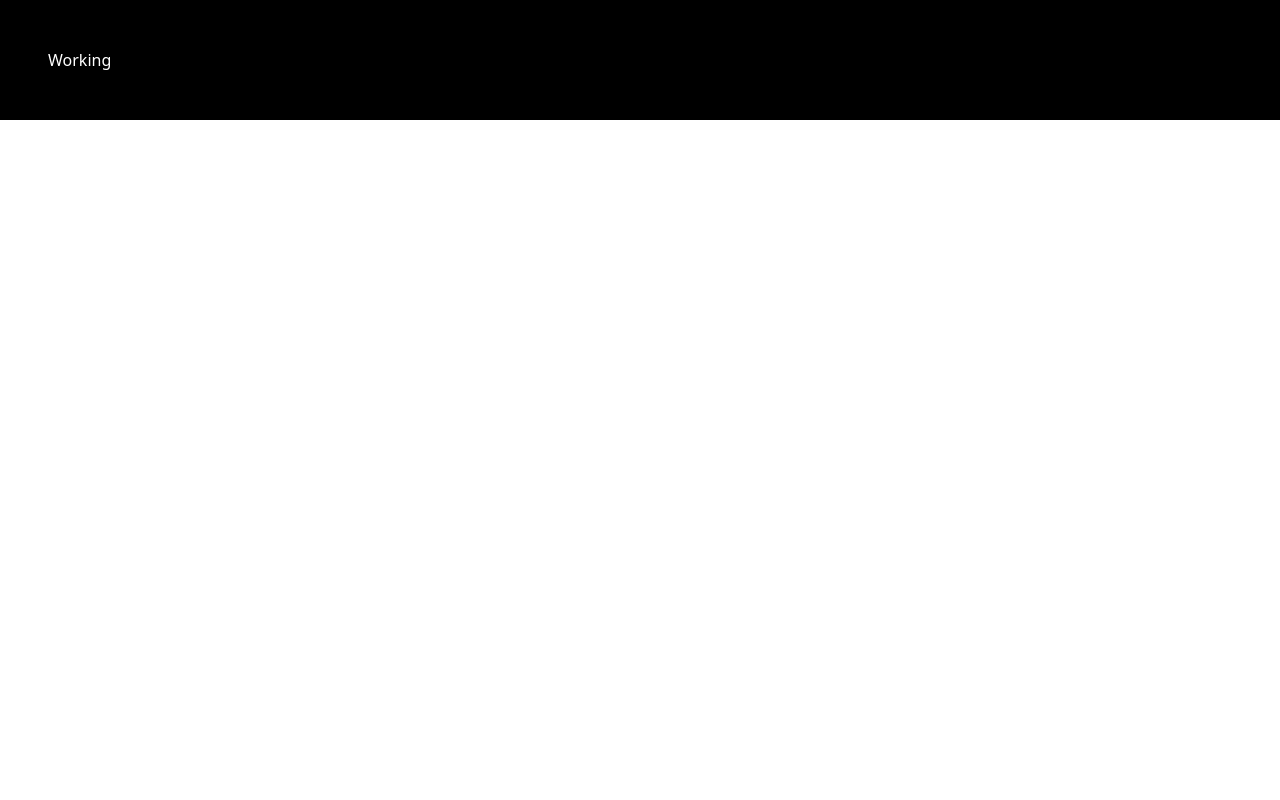
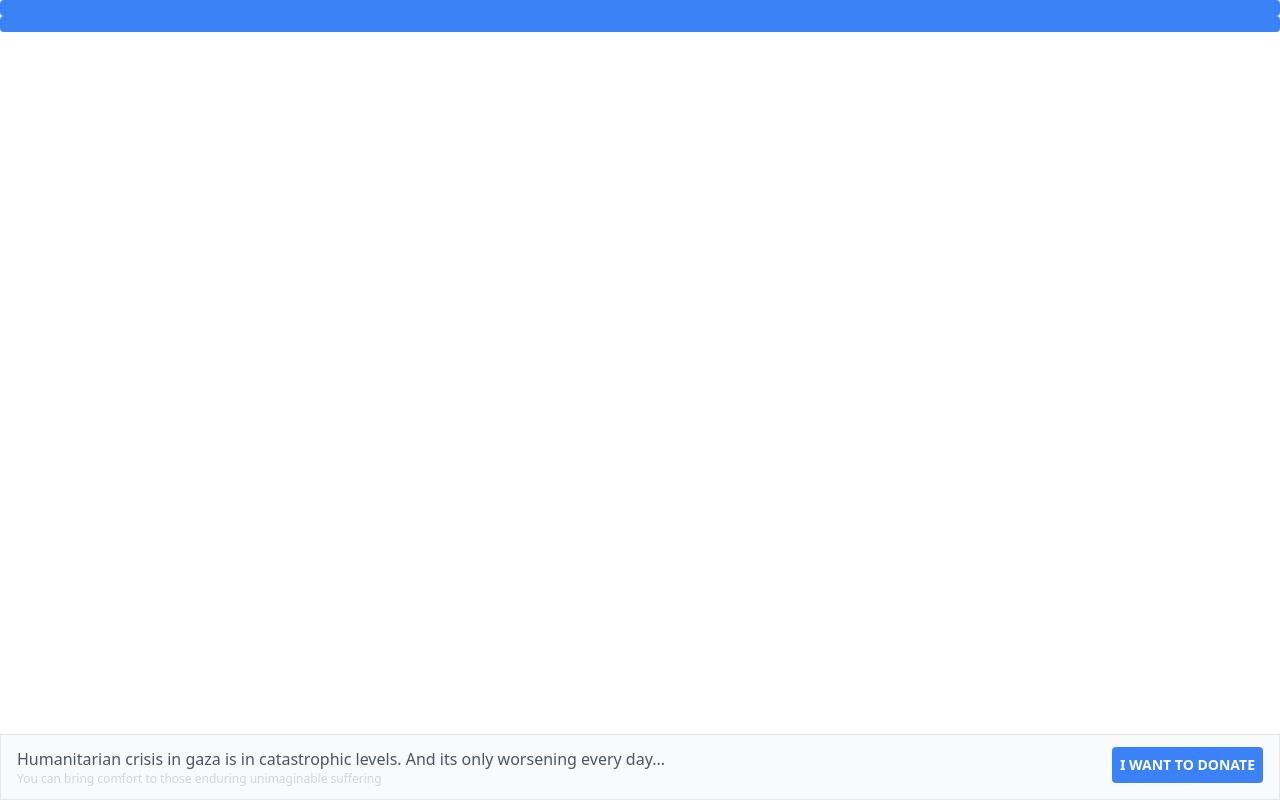
Before and after one commit to rifkyniyas/donate-to-palestine-banner, a website built with Vite: page index.html in a window 1280 px wide. Built offline with nearby package versions, Linux system fonts and the light colour scheme.

Commit message:
styling the banner

```diff
--- a/index.html
+++ b/index.html
@@ -7,7 +7,27 @@
   </head>
   <body>
     <div id="app">
-      <aside class="bg-black p-12 text-white">Working</aside>
+      <aside
+        id="banner"
+        tabindex="-1"
+        class="flex flex-col md:flex-row fixed bottom-0 z-50 gap-8 justify-between items-start py-3 px-4 w-full
+        bg-gray-50 border border-b border-gray-200 sm:items-centerlg:py-4"
+      >
+        <div>
+          <p class="text text-gray-600">
+          Humanitarian crisis in gaza is in catastrophic levels. And its only worsening every day...
+        </p>
+        <p class="text-xs text-gray-300">You can bring comfort to those enduring unimaginable suffering</p>
+        </div>
+
+        <a
+          class="flex mx-auto md:mx-0 items-center bg-blue-500 text-white rounded  p-2
+          dark:hover:bg-gray-600 dark:hover:text-white uppercase font-bold text-sm"
+          href="#"
+          >
+          I want to donate
+        </button>
+      </aside>
     </div>
     <script type="module" src="/src/input.css"></script>
   </body>
```
